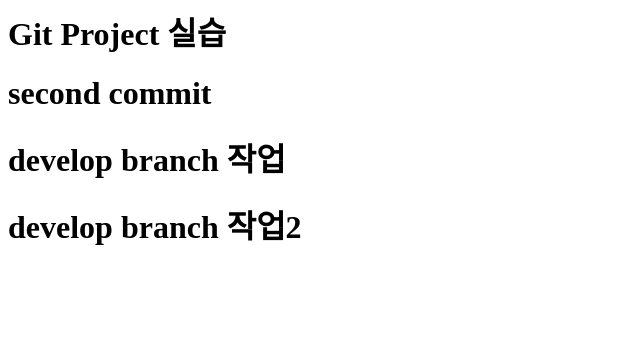
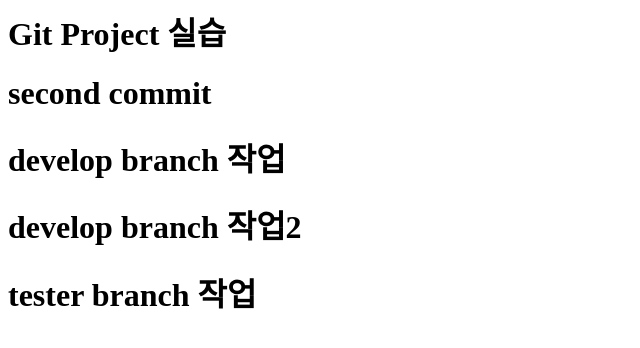
Before and after one commit to se48211/oss2, a plain HTML site: page index.html in a window 1280 px wide. Shown: the whole page, without its empty margins (0-640 px from the left). Drawn offline with Linux system fonts and the light colour scheme.

Commit message:
tester commit

```diff
--- a/index.html
+++ b/index.html
@@ -6,5 +6,6 @@
         <h1>second commit</h1>
         <h1>develop branch 작업</h1>
         <h1>develop branch 작업2</h1>
+        <h1>tester branch 작업</h1>
     </body>
 </html>
```
